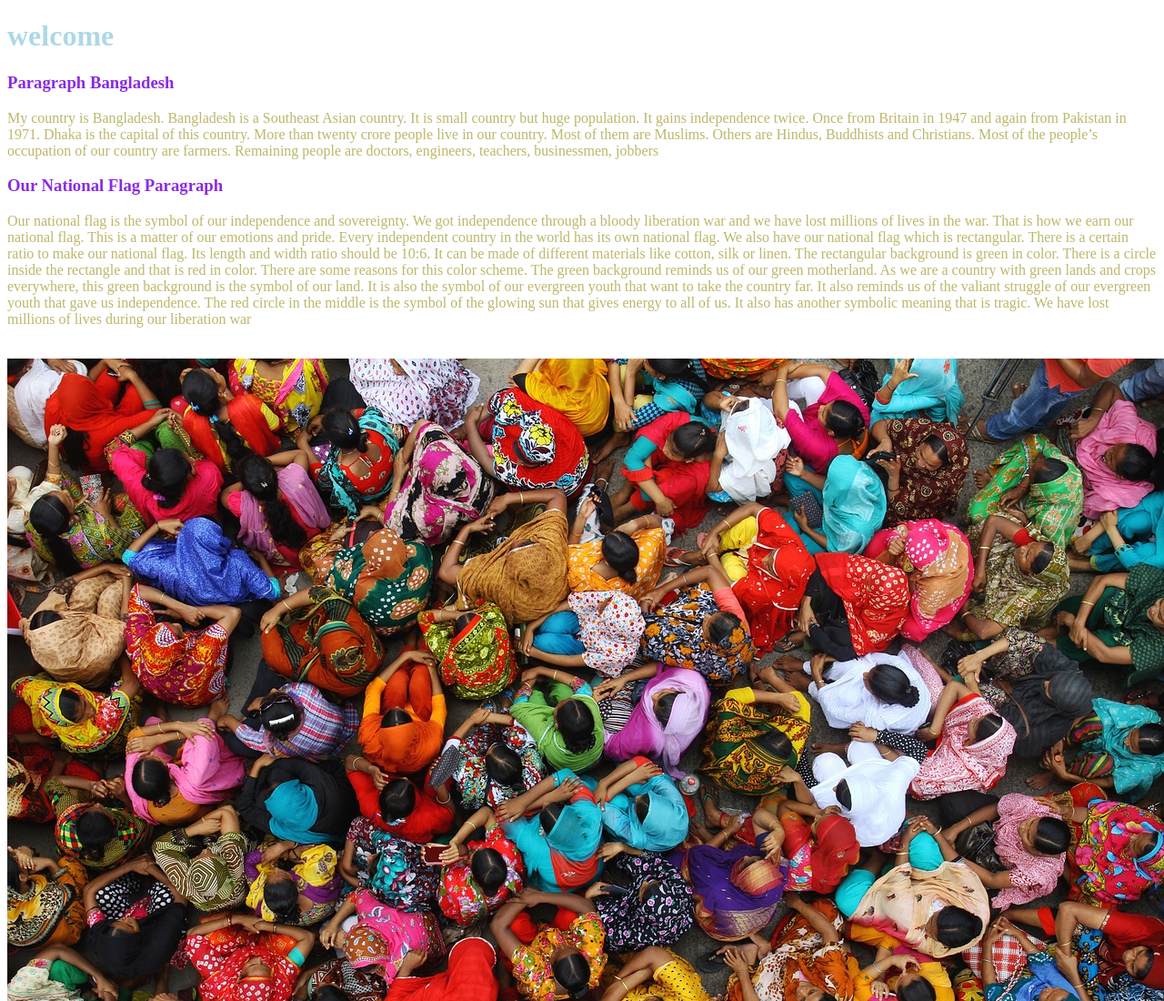
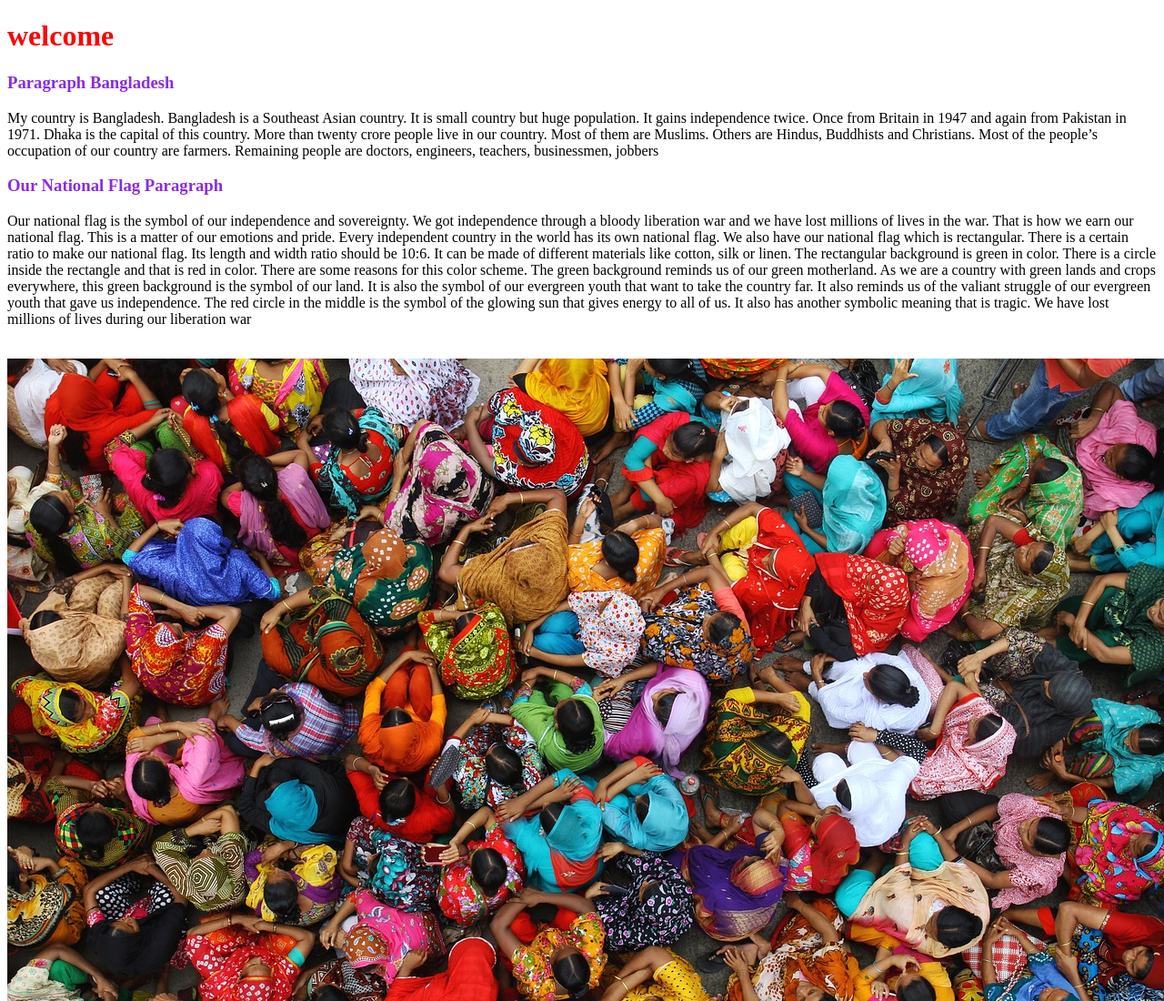
Before and after one commit to monishaakter/my-2nd-repo, a plain HTML site: page index.html in a window 1280 px wide. Shown: the top 1100 px of the page at 91% size. Drawn offline with Linux system fonts and the light colour scheme.

Commit message:
style added

```diff
--- a/style.css
+++ b/style.css
@@ -1,8 +1,8 @@
 h1{
-    color: lightblue;
+    color:red;
 }
 p{
-    color: darkkhaki;
+    color: black;
 }
 h3{
     color: blueviolet;
```
Also changed, not shown: index.html (+3 -2 lines).
